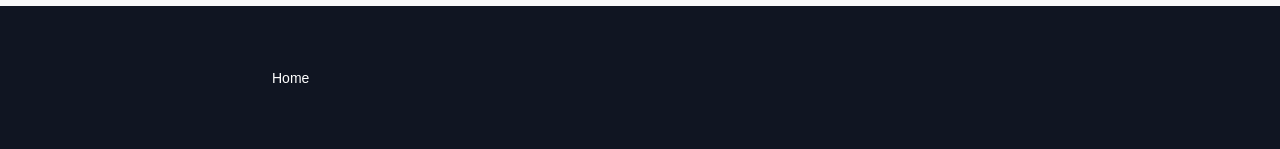
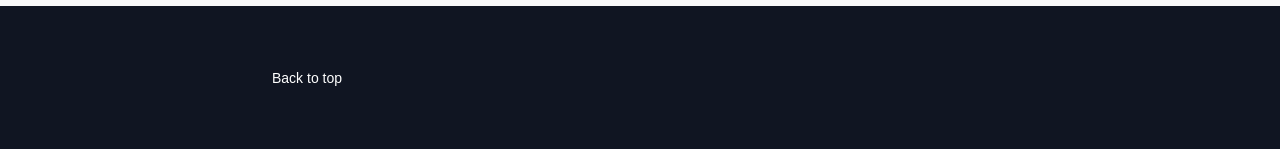
Before and after one commit to benwofford/react-portfolio, a React (Create React App) app: page /#/ in a window 1280 px wide. Shown: the part 7674-7823 px from the top of the page. Built offline with nearby package versions, Linux system fonts and the light colour scheme; a web font is replaced by a local one.

Commit message:
fixed footer wording

```diff
--- a/src/components/Footer/Footer.jsx
+++ b/src/components/Footer/Footer.jsx
@@ -41,7 +41,7 @@ const Footer = () => {
           <FooterLinksWrapper>
             <FooterLinkItems>
               <FooterLink to="/" onClick={toggleHome}>
-                Home
+                Back to top
               </FooterLink>
             </FooterLinkItems>
             <FooterLinkItems>
```
